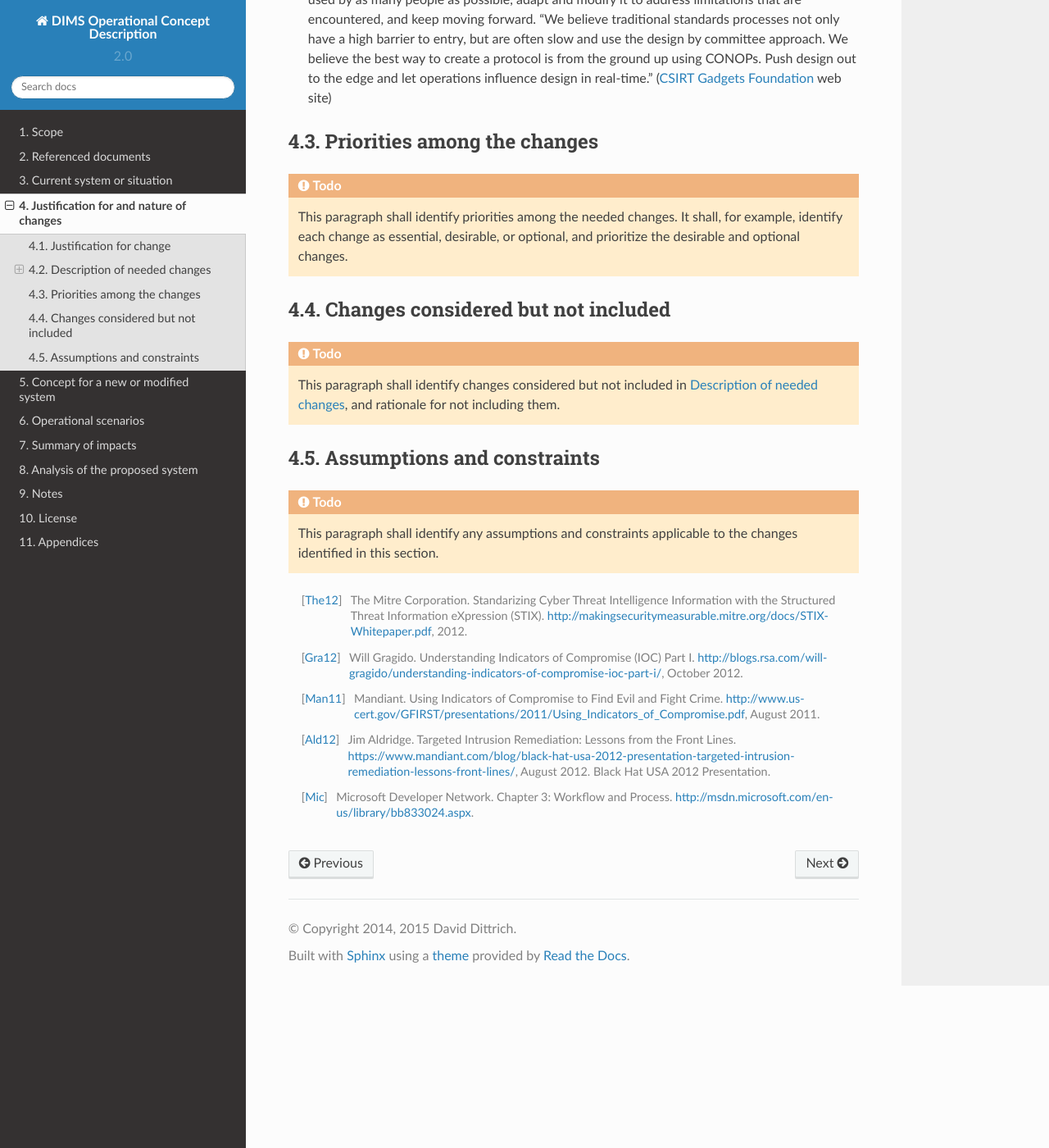
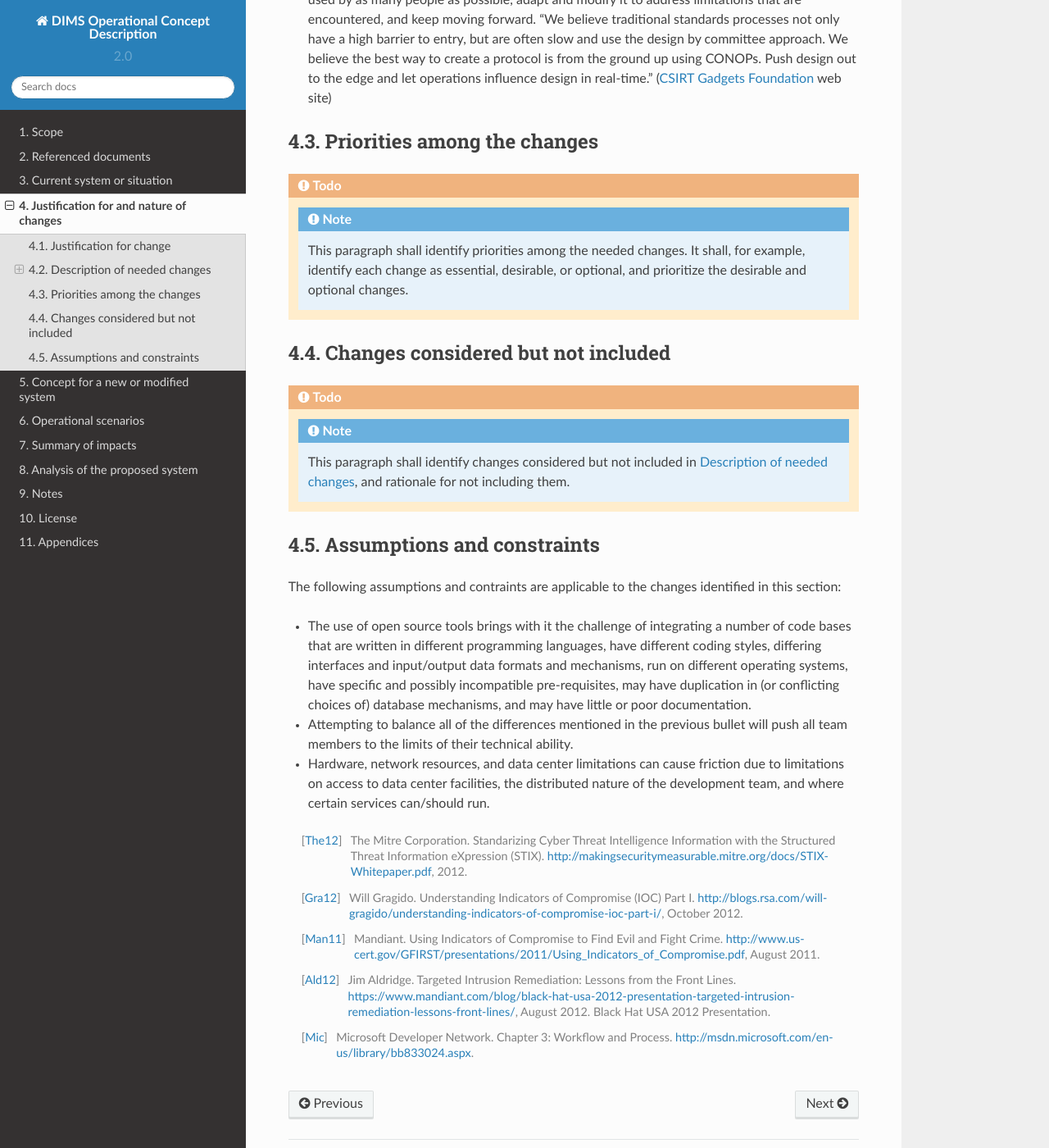
Before and after one commit to uw-dims/dims-ocd, a Sphinx documentation site: the page built from source/justifications.rst, in a window 1280 px wide and 1400 px high, scrolled down 7393 px. Shown: the whole window at 82% size. Built offline with Sphinx 7.4.7 and the Read the Docs theme 2.0.0, drawn with Linux system fonts in a browser that asks for light colours.

Commit message:
Add some assumptions/constraints and fix todo blocks

```diff
--- a/source/justifications.rst
+++ b/source/justifications.rst
@@ -404,9 +404,13 @@ Priorities among the changes
 
 .. todo::
 
-   This paragraph shall identify priorities among the needed changes. It shall,
-   for example, identify each change as essential, desirable, or optional, and
-   prioritize the desirable and optional changes.
+    .. note::
+
+        This paragraph shall identify priorities among the needed changes. It
+        shall, for example, identify each change as essential, desirable, or
+        optional, and prioritize the desirable and optional changes.
+
+    ..
 
 ..
 
@@ -415,20 +419,38 @@ Changes considered but not included
 
 .. todo::
 
-   This paragraph shall identify changes considered but not included in
-   :ref:`changedescription`, and rationale for not including them.
+    .. note::
+
+        This paragraph shall identify changes considered but not included in
+        :ref:`changedescription`, and rationale for not including them.
+
+    ..
 
 ..
+
+.. _assumptionsconstraints:
 
 Assumptions and constraints
 ---------------------------
 
-.. todo::
+The following assumptions and contraints are applicable to the changes identified
+in this section:
 
-   This paragraph shall identify any assumptions and constraints applicable to
-   the changes identified in this section.
++ The use of open source tools brings with it the challenge of integrating
+  a number of code bases that are written in different programming languages, have
+  different coding styles, differing interfaces and input/output data formats
+  and mechanisms, run on different operating systems, have specific and possibly
+  incompatible pre-requisites, may have duplication in (or conflicting choices of)
+  database mechanisms, and may have little or poor documentation.
 
-..
++ Attempting to balance all of the differences mentioned in the previous bullet
+  will push all team members to the limits of their technical ability.
+
++ Hardware, network resources, and data center limitations can cause friction
+  due to limitations on access to data center facilities, the distributed
+  nature of the development team, and where certain services can/should run.
+
+
 
 .. _STIX FAQ #B1: http://stix.mitre.org/about/faqs.html#B1
 .. _STIX FAQ #B2: http://stix.mitre.org/about/faqs.html#B2
```
